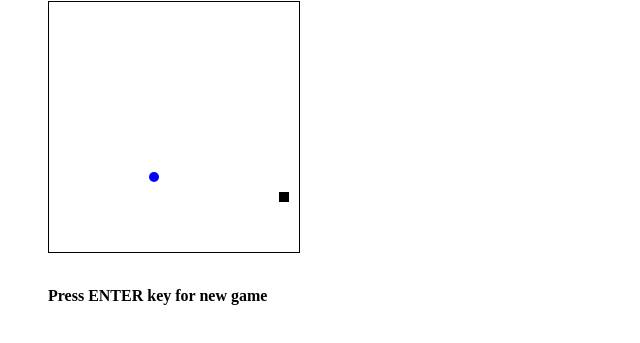
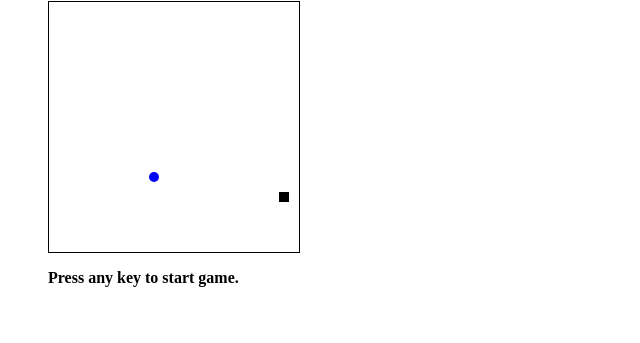
Before and after one commit to maniator/snake, a website with bundled scripts: page index.html in a window 1280 px wide. Shown: the part 59-402 px from the top of the page, without its empty margins (0-640 px from the left). Built offline with nearby package versions, Linux system fonts and the light colour scheme.

Commit message:
Add more instructions to start game

```diff
--- a/src/board.js
+++ b/src/board.js
@@ -25,7 +25,7 @@ export class Board {
         this.listenForEnterEvent();
     }
 
-    newGame () {
+    newGame ({ withMessage = false } = {}) {
         if (this.board) {
             clearTimeout(this.currentTimeout);
             document.body.removeChild(this.board);
@@ -39,6 +39,8 @@ export class Board {
         this.dotMap = new Map();
         this.currentFood = null;
 
+        this.gameStarted = false;
+
         this.board = this.createBoard();
         document.body.appendChild(this.board);
 
@@ -50,7 +52,10 @@ export class Board {
 
         this.generateFoodDot();
 
-        this.startGame();
+        if (withMessage) {
+            this.scoreCard.textContent = 'Press any key to start game.';
+            this.scoreCard.classList.add('no-content');
+        }
     }
 
     createBoard () {
@@ -141,7 +146,7 @@ export class Board {
             this.scoreCard.appendChild(gameOverDiv);
             gameOverDiv.textContent = 'GAME OVER';
         } else if (this.scoreCard) {
-            this.scoreCard.textContent = '';
+            this.scoreCard.textContent = 'Press any key to start game.';
             this.scoreCard.classList.add('no-content');
         }
 
@@ -224,6 +229,13 @@ export class Board {
             this.currentDirection = Arrows[code];
             this.generateNextDot({ timeout: false });
         }
+
+        if (!this.gameStarted) {
+            this.startGame();
+            this.gameStarted = true;
+            this.scoreCard.classList.remove('no-content');
+            this.scoreCard.textContent = 0;
+        }
     }
 
     removeEvents () {
--- a/src/bootstrap.js
+++ b/src/bootstrap.js
@@ -2,5 +2,4 @@ import {Board} from "./board.js";
 
 const board = new Board();
 
-board.newGame();
-board.gameOver({ noMessage: true });
+board.newGame({ withMessage: true });
--- a/src/styles.css
+++ b/src/styles.css
@@ -36,4 +36,5 @@ body {
 
 .score.no-content:before {
     content: '';
+    margin-right: 0;
 }
```
